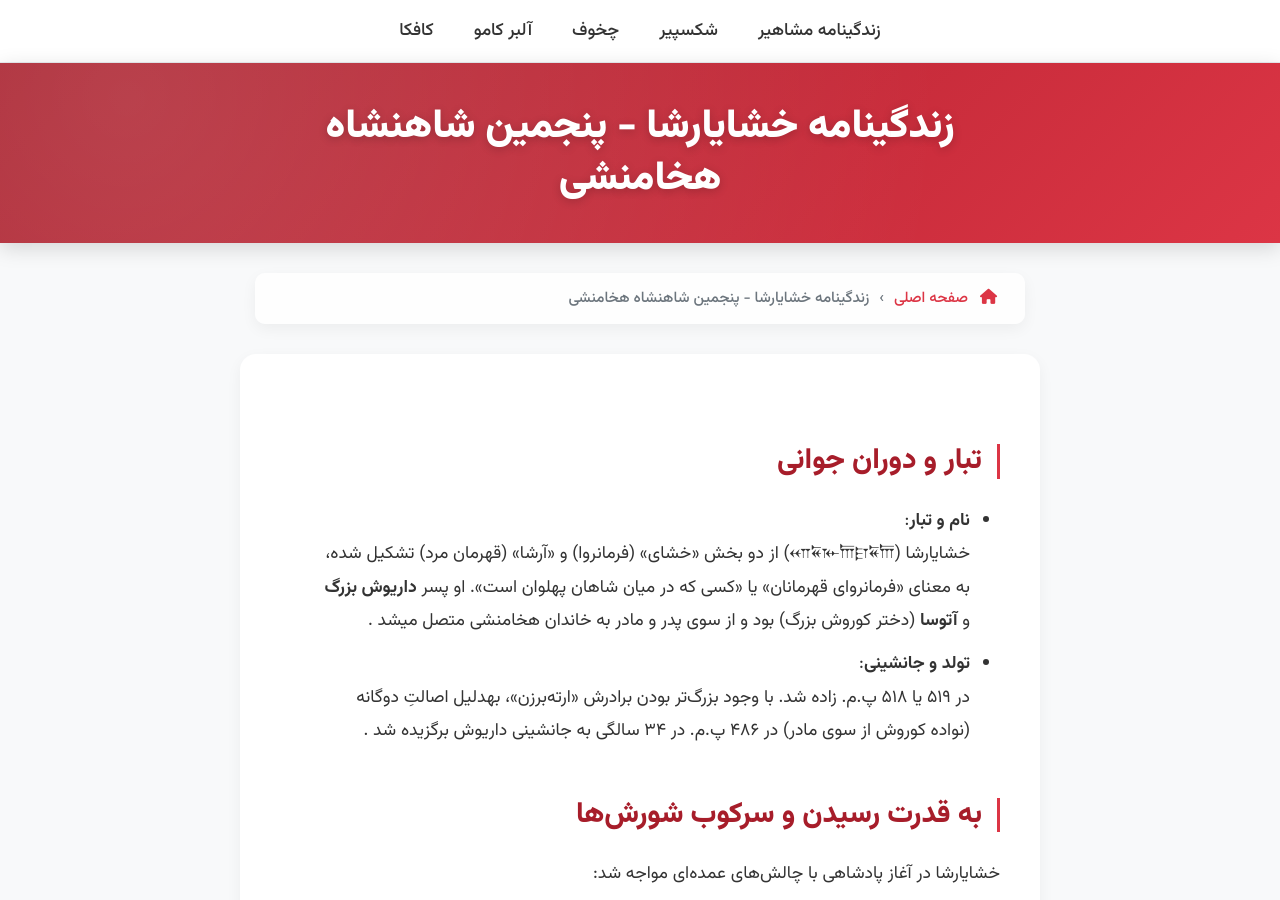
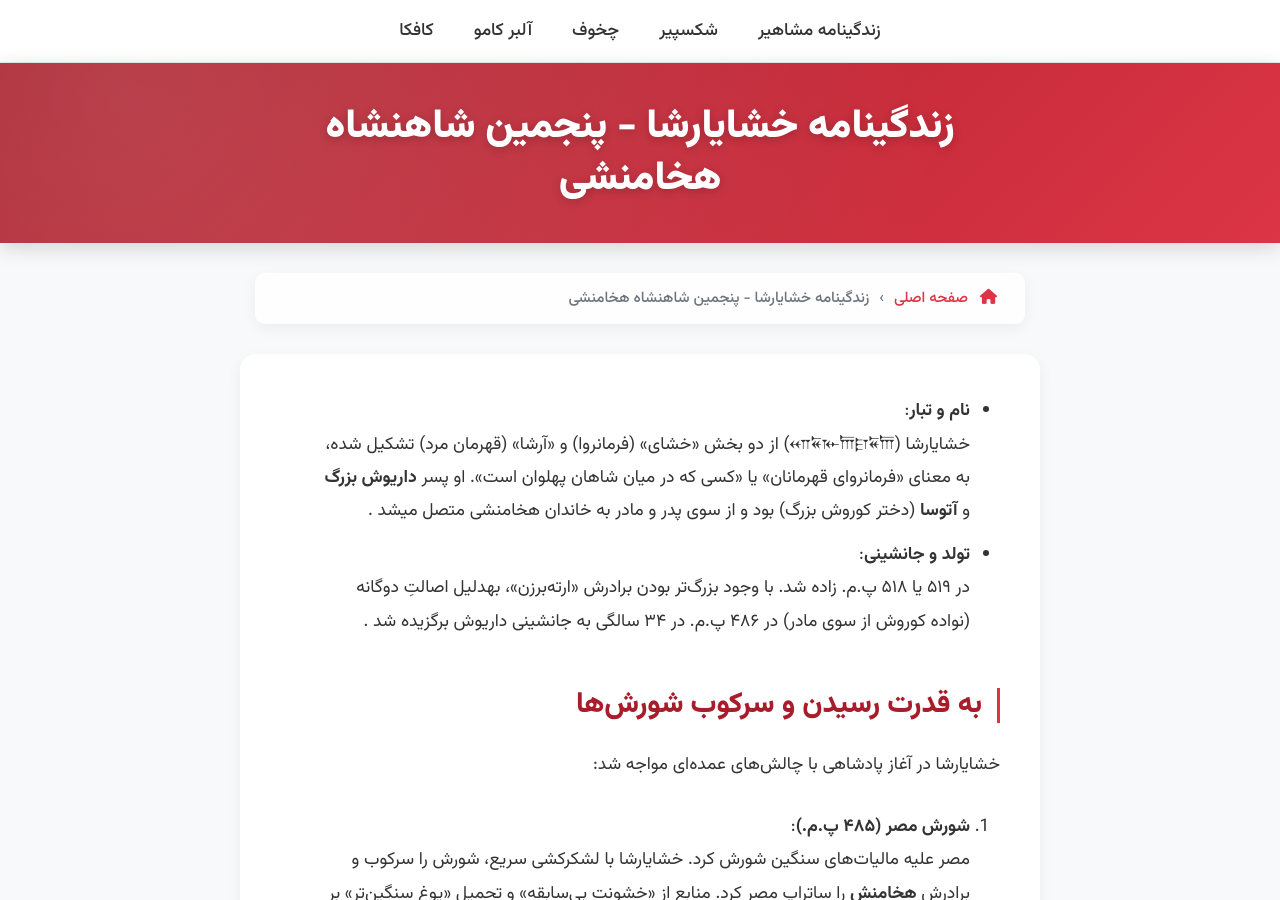
Before and after one commit to darkblog/darkblog.github.io, a Jekyll site: the page built from _posts/2025-7-6-74.md, in a window 1280 px wide and 900 px high. Built offline with Jekyll 4.4.1, drawn with Linux system fonts in a browser that asks for light colours.

Commit message:
Update 2025-7-6-74.md

```diff
--- a/_posts/2025-7-6-74.md
+++ b/_posts/2025-7-6-74.md
@@ -3,7 +3,6 @@ layout: post
 title: زندگینامه خشایارشا - پنجمین شاهنشاه هخامنشی
 ---
 
-## تبار و دوران جوانی
 - **نام و تبار**:
   خشایارشا (𐎧𐏁𐎹𐎠𐎼𐏁𐎠) از دو بخش «خشای» (فرمانروا) و «آرشا» (قهرمان مرد) تشکیل شده، به معنای «فرمانروای قهرمانان» یا «کسی که در میان شاهان پهلوان است». او پسر **داریوش بزرگ** و **آتوسا** (دختر کوروش بزرگ) بود و از سوی پدر و مادر به خاندان هخامنشی متصل میشد .
 - **تولد و جانشینی**:
```
